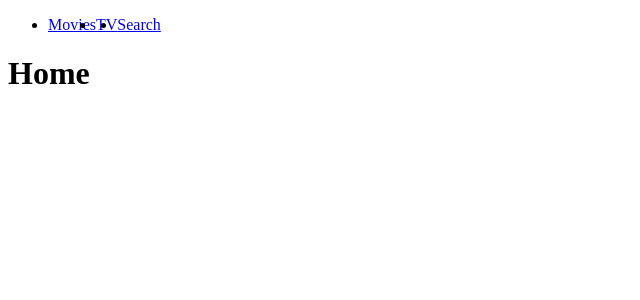
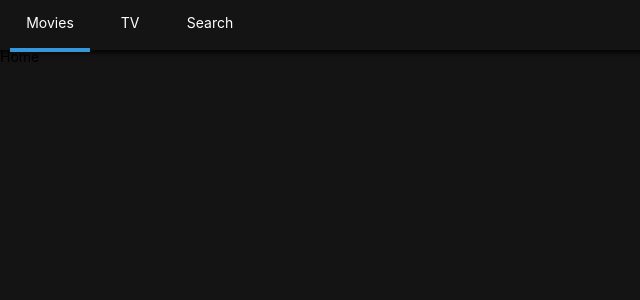
Before and after one commit to lee-tae-eon/devflix, a React (Create React App) app: page / in a window 1280 px wide. Shown: the top 300 px of the page, without its empty margins (0-640 px from the left). Built offline with nearby package versions, Linux system fonts and the light colour scheme.

Commit message:
themoviedb api && axios networking

```diff
--- a/package.json
+++ b/package.json
@@ -6,12 +6,14 @@
     "@testing-library/jest-dom": "^5.13.0",
     "@testing-library/react": "^11.2.7",
     "@testing-library/user-event": "^12.8.3",
+    "axios": "^0.21.1",
     "prop-types": "^15.7.2",
     "react": "^17.0.2",
     "react-dom": "^17.0.2",
     "react-router-dom": "^5.2.0",
     "react-scripts": "4.0.3",
     "styled-components": "^5.3.0",
+    "styled-reset": "^4.3.4",
     "web-vitals": "^1.1.2"
   },
   "scripts": {
--- a/src/Components/App.js
+++ b/src/Components/App.js
@@ -1,11 +1,13 @@
 import React, { Component } from "react";
 import Router from "Components/Router";
+import GlobalStyles from "Components/GlobalStyles";
 
 class App extends Component {
   render() {
     return (
       <>
         <Router />
+        <GlobalStyles />
       </>
     );
   }
--- /dev/null
+++ b/src/Components/GlobalStyles.js
@@ -0,0 +1,21 @@
+import { createGlobalStyle } from "styled-components";
+import reset from "styled-reset";
+
+const GlobalStyles = createGlobalStyle`
+  ${reset};
+  a{
+    text-decoration: none;
+    color: inherit;
+  }
+  *{
+    box-sizing: border-box;
+  }
+  body{
+    font-family: --apple-system, BlinkMacSystemFont, 'Segoe UI', Roboto, Oxygen, Ubuntu, Cantarell, 'Open Sans', 'Helvetica Neue', sans-serif;
+    font-size: 14px;
+    background-color: rgba(20, 20, 20, 1);
+    padding-top: 50px;
+  }
+`;
+
+export default GlobalStyles;
--- a/src/Components/Header.js
+++ b/src/Components/Header.js
@@ -1,32 +1,51 @@
 /* eslint-disable import/no-anonymous-default-export */
 import React from "react";
-import { Link } from "react-router-dom";
+import { Link, withRouter } from "react-router-dom";
 import styled from "styled-components";
 
-const Header = styled.header``;
+const Header = styled.header`
+  color: white;
+  position: fixed;
+  top: 0;
+  left: 0;
+  width: 100%;
+  height: 50px;
+  display: flex;
+  align-items: center;
+  padding: 0px 10px;
+  background-color: rgba(20, 20, 20, 0.8);
+  box-shadow: 0px 1px 5px 2px rgba(0, 0, 0, 0.8);
+`;
 
 const List = styled.ul`
   display: flex;
-  &:hover {
-    background-color: blue;
-  }
 `;
 
-const Item = styled.li``;
-const SLink = styled(Link)``;
-
-export default () => (
+const Item = styled.li`
+  width: 80px;
+  text-align: center;
+  border-bottom: 4px solid
+    ${(props) => (props.current ? "#3498db" : "transparent")};
+  transition: border-bottom 0.3s ease-in-out;
+`;
+const SLink = styled(Link)`
+  height: 50px;
+  display: flex;
+  align-items: center;
+  justify-content: center;
+`;
+export default withRouter(({ location: { pathname } }) => (
   <Header>
     <List>
-      <Item>
+      <Item current={pathname === "/"}>
         <SLink to="/">Movies</SLink>
       </Item>
-      <Item>
-        <SLink to="#/tv">TV</SLink>
+      <Item current={pathname === "/tv"}>
+        <SLink to="tv">TV</SLink>
       </Item>
-      <Item>
-        <SLink to="#/search">Search</SLink>
+      <Item current={pathname === "/search"}>
+        <SLink to="search">Search</SLink>
       </Item>
     </List>
   </Header>
-);
+));
--- /dev/null
+++ b/src/api.js
@@ -0,0 +1,42 @@
+import axios from "axios";
+
+const api = axios.create({
+  baseURL: "https://api.themoviedb.org/3",
+  params: {
+    api_key: "6c2a18c3a603a48a447e48c59ffd5b1a",
+    language: "en-Us",
+  },
+});
+
+export const tvApi = {
+  airingToday: () => api.get("tv/airing_today"),
+  topRated: () => api.get("tv/top_rated"),
+  popular: () => api.get("tv/popular"),
+  tvshowDetail: (id) => api.get(`tv/${id}`),
+  search: (term) =>
+    api.get("search/tv", {
+      params: {
+        query: encodeURIComponent(term),
+      },
+    }),
+};
+
+export const moviesApi = {
+  nowPlaying: () => api.get("movie/now_playing"),
+  upComing: () => api.get("movie/upcoming"),
+  popular: () => api.get("movie/popular"),
+  movieDetail: (id) =>
+    api.get(`movie/${id}`, {
+      params: {
+        append_to_response: "videos",
+      },
+    }),
+  search: (term) =>
+    api.get("search/movie", {
+      params: {
+        query: encodeURIComponent(term),
+      },
+    }),
+};
+
+export default api;
--- a/src/index.js
+++ b/src/index.js
@@ -1,5 +1,6 @@
 import React from "react";
 import ReactDOM from "react-dom";
 import App from "Components/App";
+import "./api";
 
 ReactDOM.render(<App />, document.getElementById("root"));
```
Also changed, not shown: 2 other files (tests, documents, lock files or other folders).
